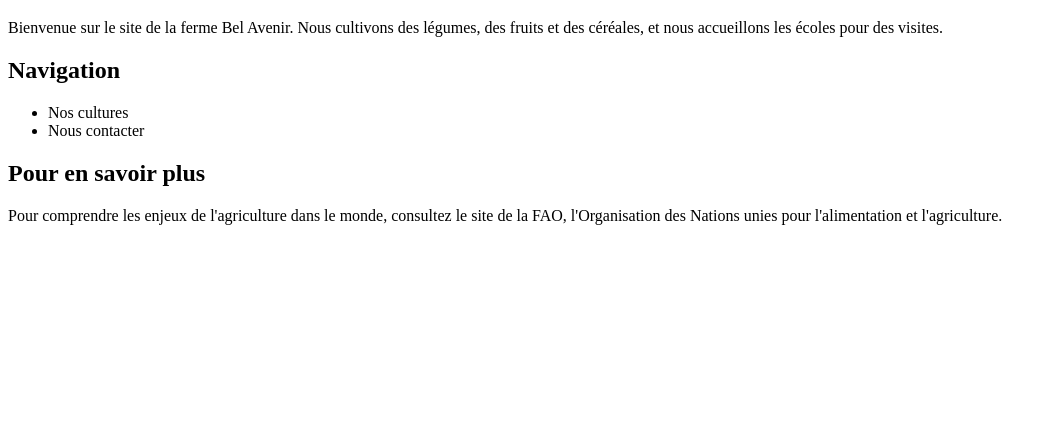
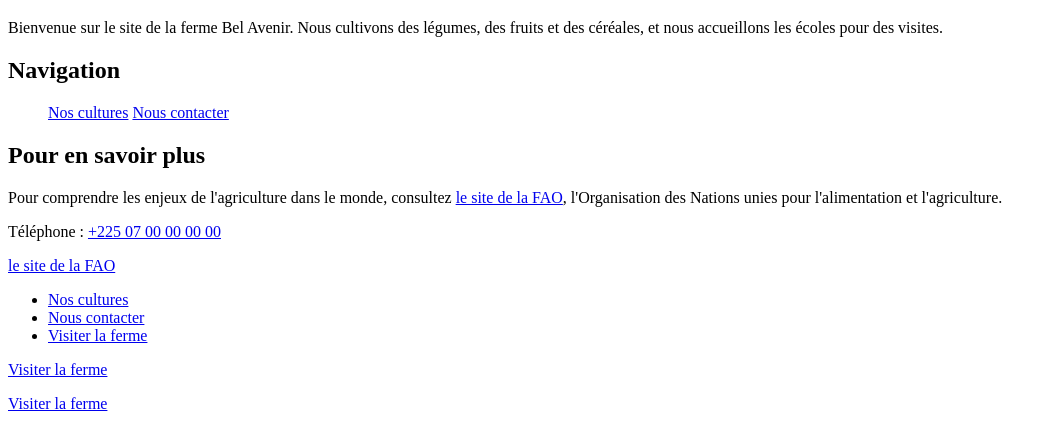
Before and after one commit to emmanuela-brou/ExerciceType-html, a plain HTML site: page niveau-1-graine/04-liens/index.html in a window 1280 px wide. Shown: the part 61-508 px from the top of the page, without its empty margins (0-1053 px from the left). Drawn offline with Linux system fonts and the light colour scheme.

Commit message:
ajout de différents lien de reférence

```diff
--- a/niveau-1-graine/04-liens/index.html
+++ b/niveau-1-graine/04-liens/index.html
@@ -15,9 +15,9 @@
   <h2>Navigation</h2>
   <ul>
     <!-- TODO 1 : transformez ce texte en lien vers la page cultures.html -->
-    <li>Nos cultures</li>
+    <a href="cultures.html">Nos cultures</a>
     <!-- TODO 2 : transformez ce texte en lien vers la page contact.html (rangée dans le dossier pages) -->
-    <li>Nous contacter</li>
+    <a href="contact.html">Nous contacter</a>
   </ul>
 
   <h2>Pour en savoir plus</h2>
@@ -25,7 +25,23 @@
        qui s'ouvre dans un nouvel onglet -->
   <p>
     Pour comprendre les enjeux de l'agriculture dans le monde, consultez
-    le site de la FAO, l'Organisation des Nations unies pour l'alimentation et l'agriculture.
+    <a href="https://www.fao.org/home/fr" target="_blank" rel="noopener">le site de la FAO</a>,
+    l'Organisation des Nations unies pour l'alimentation et l'agriculture.
   </p>
 </body>
+<p>Téléphone : <a href="tel:+2250700000000">+225 07 00 00 00 00</a></p>
+
+<a href="https://www.fao.org/home/fr" target="_blank" rel="noopener" title="Ouvre un nouvel onglet">le site de la FAO</a>
+
+  <ul>
+    <li><a href="cultures.html">Nos cultures</a></li>
+    <li><a href="pages/contact.html">Nous contacter</a></li>
+    <li><a href="pages/visite.html">Visiter la ferme</a></li>
+  </ul>
+
+
+  <p><a href="pages/visite.html">Visiter la ferme</a></p>
+
+
+  <p><a href="visite.html">Visiter la ferme</a></p>
 </html>
```
Also changed, not shown: niveau-1-graine/04-liens/cultures.html (+5 -2 lines), niveau-1-graine/04-liens/pages/contact.html (+6 -2 lines).
